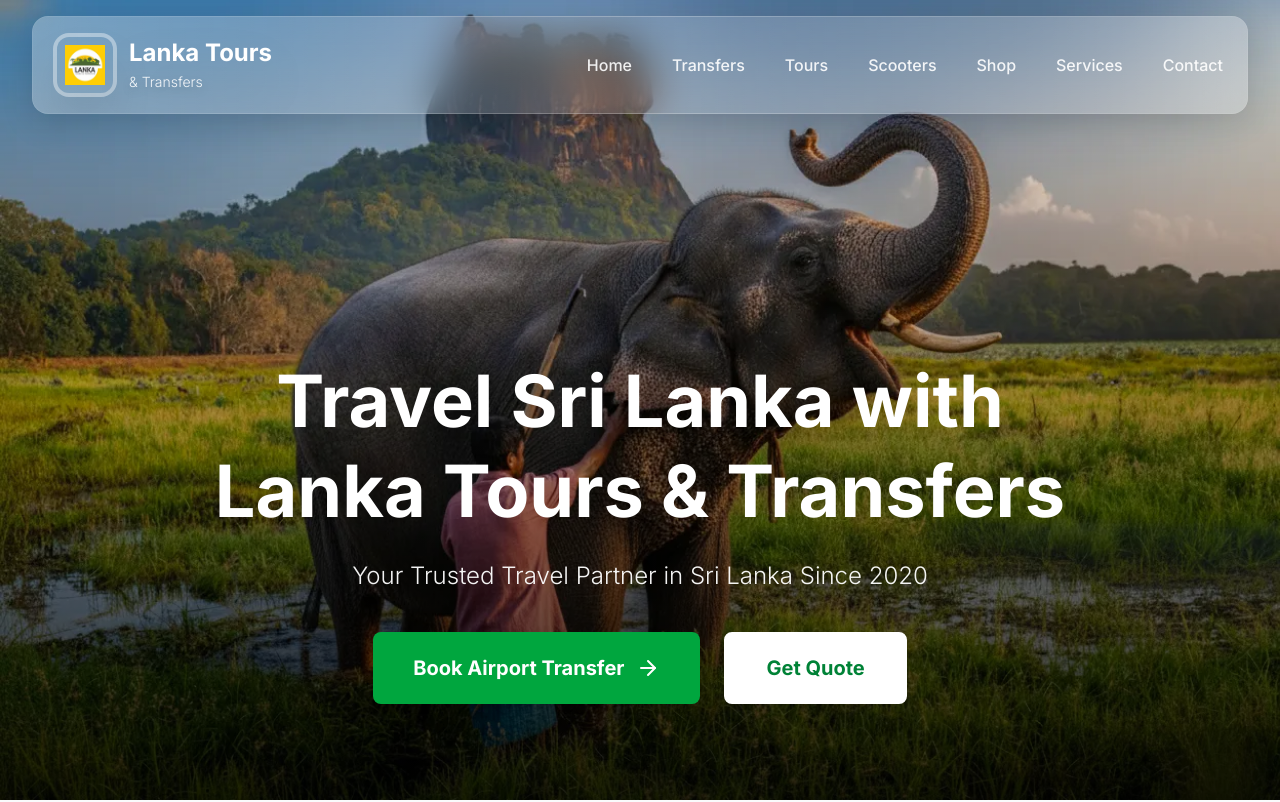
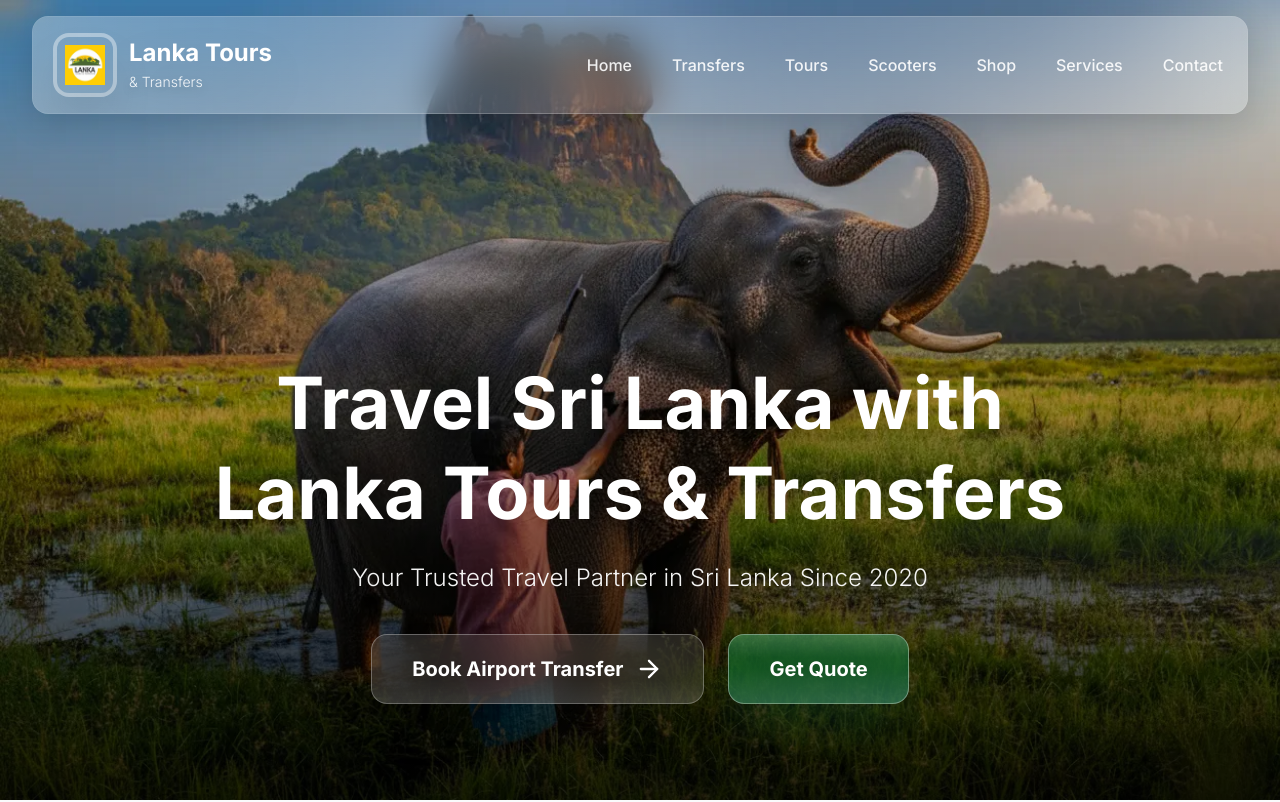
Before and after one commit to endurin-dev/lankatours-web, a Next.js app: page / in a window 1280 px wide. Shown: the top 802 px of the page. Built offline with nearby package versions, Linux system fonts and the light colour scheme.

Commit message:
buttons changes to glassy look

```diff
--- a/src/app/globals.css
+++ b/src/app/globals.css
@@ -40,6 +40,13 @@
     transform: translateY(0) scale(1);
   }
 }
+@keyframes slide {
+          0% { transform: translateX(0); }
+          100% { transform: translateX(-50%); }
+        }
+        .animate-slide {
+          animation: slide 25s linear infinite;
+        }
 
 .animate-\[appear_0\.6s_ease-out_forwards\] {
   animation: appear 0.6s ease-out forwards;
--- a/src/app/page.tsx
+++ b/src/app/page.tsx
@@ -66,15 +66,58 @@ export default function Home() {
       <div className="flex flex-col sm:flex-row gap-6 justify-center">
         <Link
   href="/transfers"
-          className="bg-green-600 hover:bg-green-700 text-white px-10 py-5 rounded-lg text-lg md:text-xl font-bold flex items-center justify-center gap-3 shadow-xl transition"
+  className="
+    relative inline-flex items-center justify-center gap-3
+    px-10 py-5 rounded-2xl text-lg md:text-xl font-bold text-white
+    bg-white/10 backdrop-blur-xl border border-white/30
+    shadow-2xl shadow-black/20
+    overflow-hidden
+    transition-all duration-500 ease-out
+    hover:bg-white/20 hover:border-white/50 hover:shadow-3xl hover:shadow-black/30
+    hover:scale-105 active:scale-95
+    group
+  "
 >
-          Book Airport Transfer <ArrowRight className="w-6 h-6" />
+  {/* Inner Glow Effect */}
+  <span className="absolute inset-0 bg-gradient-to-r from-white/20 to-transparent opacity-0 group-hover:opacity-100 transition-opacity duration-700" />
+
+  {/* Subtle Bottom Highlight (iPhone style) */}
+  <span className="absolute bottom-0 left-0 right-0 h-1/3 bg-gradient-to-t from-white/20 to-transparent opacity-40" />
+
+  {/* Text + Icon */}
+  <span className="relative z-10 flex items-center gap-3">
+    Book Airport Transfer
+    <ArrowRight className="w-7 h-7 transition-transform duration-300 group-hover:translate-x-2" />
+  </span>
 </Link>
         <Link
   href="/contact"
-          className="bg-white text-green-700 hover:bg-gray-100 px-10 py-5 rounded-lg text-lg md:text-xl font-bold border-2 border-white transition"
+  className="
+    relative inline-flex items-center justify-center
+    px-10 py-5 rounded-2xl text-lg md:text-xl font-bold text-white
+    /* Green Glass Background */
+    bg-gradient-to-br from-green-500/30 to-emerald-600/40
+    backdrop-blur-xl
+    border border-white/40
+    /* 3D Glass Effect */
+    shadow-2xl shadow-green-900/40
+    /* Inner Shine (iPhone style) */
+    before:absolute before:inset-0 before:bg-gradient-to-t before:from-white/20 before:via-transparent before:to-transparent before:opacity-60
+    /* Hover Glow */
+    hover:from-green-500/40 hover:to-emerald-600/50 hover:border-white/60 hover:shadow-3xl hover:shadow-green-900/50
+    hover:scale-105 active:scale-95
+    transition-all duration-500 ease-out
+    overflow-hidden
+    group
+  "
 >
+  {/* Subtle top highlight */}
+  <span className="absolute top-0 left-0 right-0 h-1/3 bg-gradient-to-b from-white/30 to-transparent opacity-50" />
+
+  {/* Button Text */}
+  <span className="relative z-10">
     Get Quote
+  </span>
 </Link>
       </div>
     </div>
@@ -115,6 +158,9 @@ Book your airport transfer today and secure your seamless start to paradise
           </span>
         </div>
       </div>
+
+
+
 
       {/* SMALL CARDS WITH SEO DESCRIPTIONS */}
       <ServiceCard
```
Lines whose indentation alone changed are shown as unchanged.
